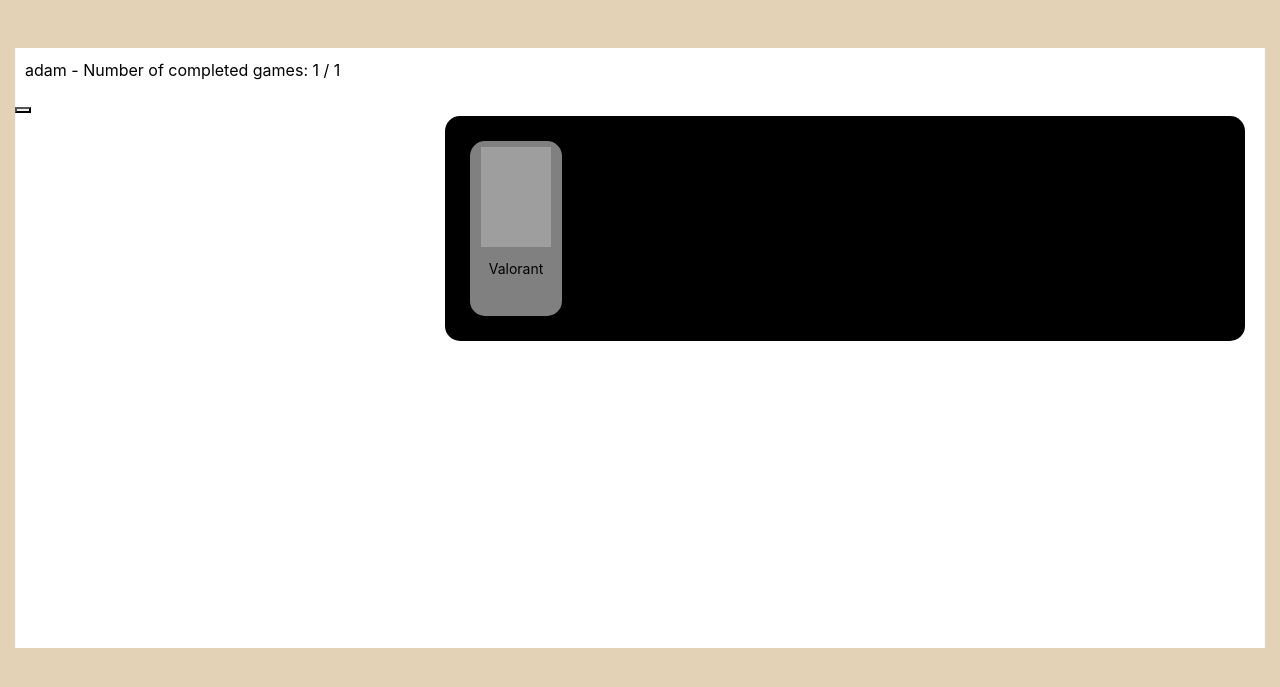
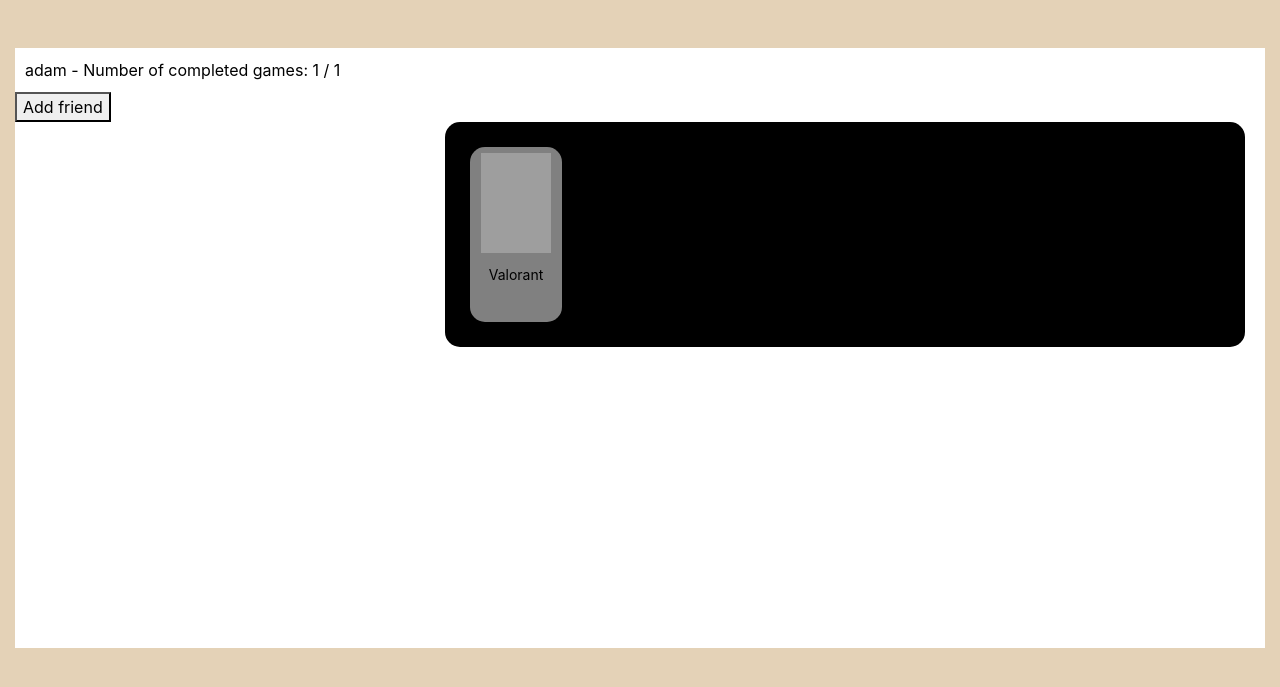
Before and after one commit to 00fff/Glibrary, a Flask app: a page that uses website/apps/auth/templates/auth/user.html in a window 1280 px wide. Shown: the part 56-743 px from the top of the page. Run offline with Flask 3, Linux system fonts and the light colour scheme; a user stored in the database is signed in; grey boxes are pictures that could not be loaded.

Commit message:
Added "Add Friend" Button

```diff
--- a/website/apps/auth/templates/auth/user.html
+++ b/website/apps/auth/templates/auth/user.html
@@ -29,9 +29,8 @@ My Page
         {% else %}
         {% endif %}
         <form action="{{ url_for('auth.friends') }}" method="GET">
-            <button type="submit">
+            <button type="submit">Add friend</button>
                 <input type="hidden" name="" value="">
-            </button>
             </form>
     <div class="games-box">
 
```
